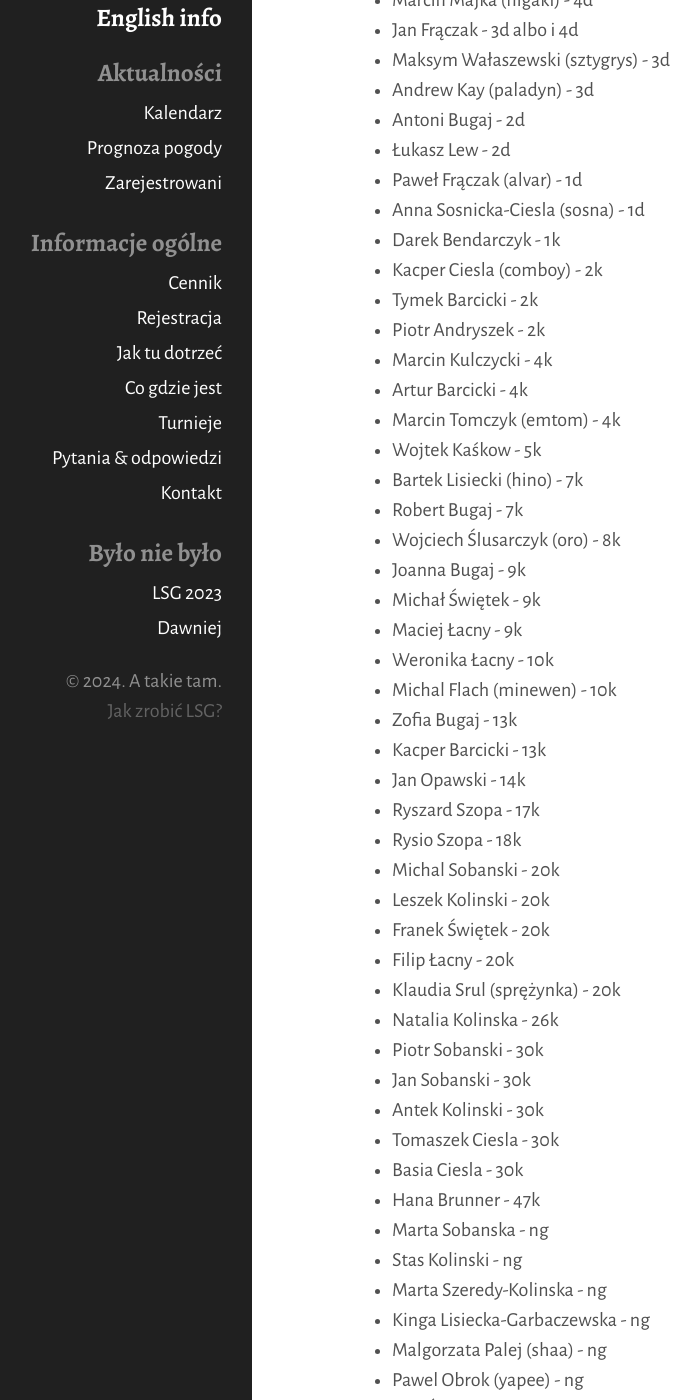
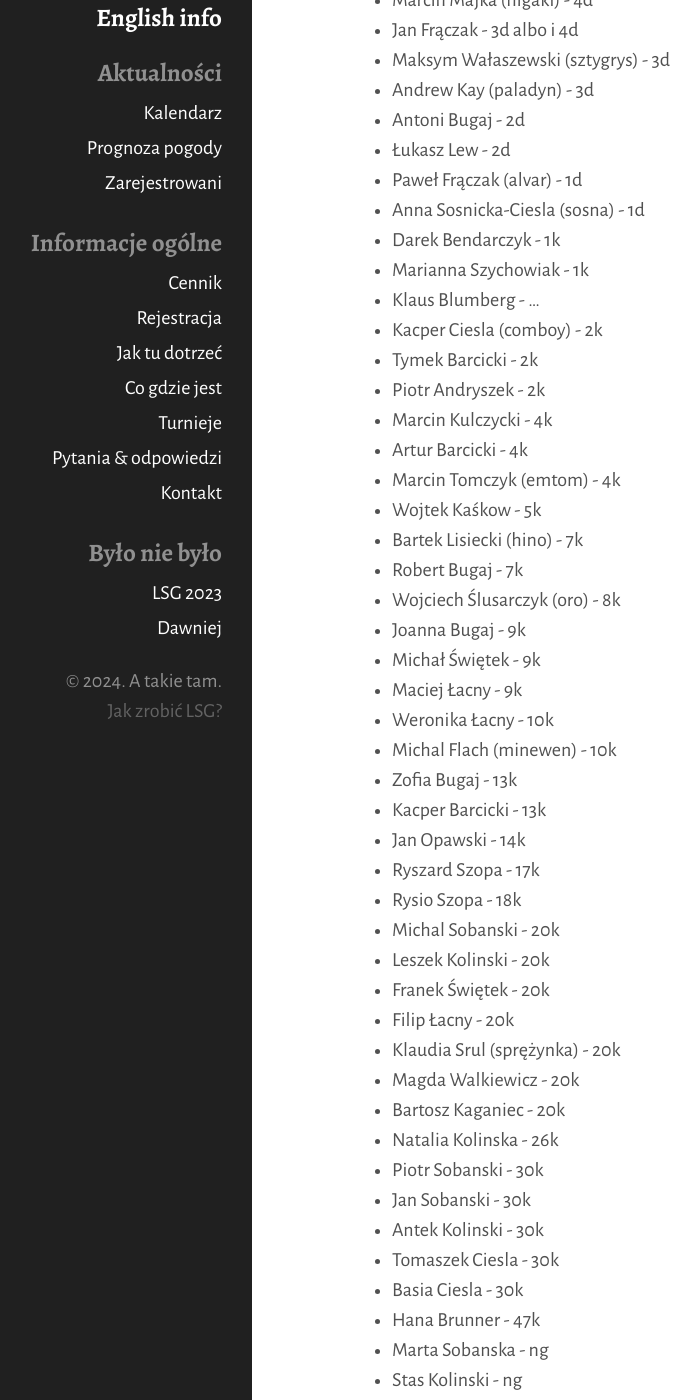
Before and after one commit to tasuki/lsg, a Jekyll site: the page built from zarejestrowani.md, in a window 1280 px wide and 1400 px high, scrolled down 255 px. Shown: the whole window, without its empty margins (108-808 px from the left). Built offline with Jekyll 4.4.1, drawn with Linux system fonts in a browser that asks for light colours.

Commit message:
Update zarejestrowani.md

```diff
--- a/zarejestrowani.md
+++ b/zarejestrowani.md
@@ -19,6 +19,8 @@ Zarejestrowani uczestnicy, mniej więcej według stopnia:
 - Paweł Frączak (alvar) - 1d
 - Anna Sosnicka-Ciesla (sosna) - 1d
 - Darek Bendarczyk - 1k
+- Marianna Szychowiak - 1k
+- Klaus Blumberg - ...
 - Kacper Ciesla (comboy) - 2k
 - Tymek Barcicki - 2k
 - Piotr Andryszek - 2k
@@ -44,6 +46,8 @@ Zarejestrowani uczestnicy, mniej więcej według stopnia:
 - Franek Świętek - 20k
 - Filip Łacny - 20k
 - Klaudia Srul (sprężynka) - 20k
+- Magda Walkiewicz - 20k
+- Bartosz Kaganiec - 20k
 - Natalia Kolinska - 26k
 - Piotr Sobanski - 30k
 - Jan Sobanski - 30k
```
